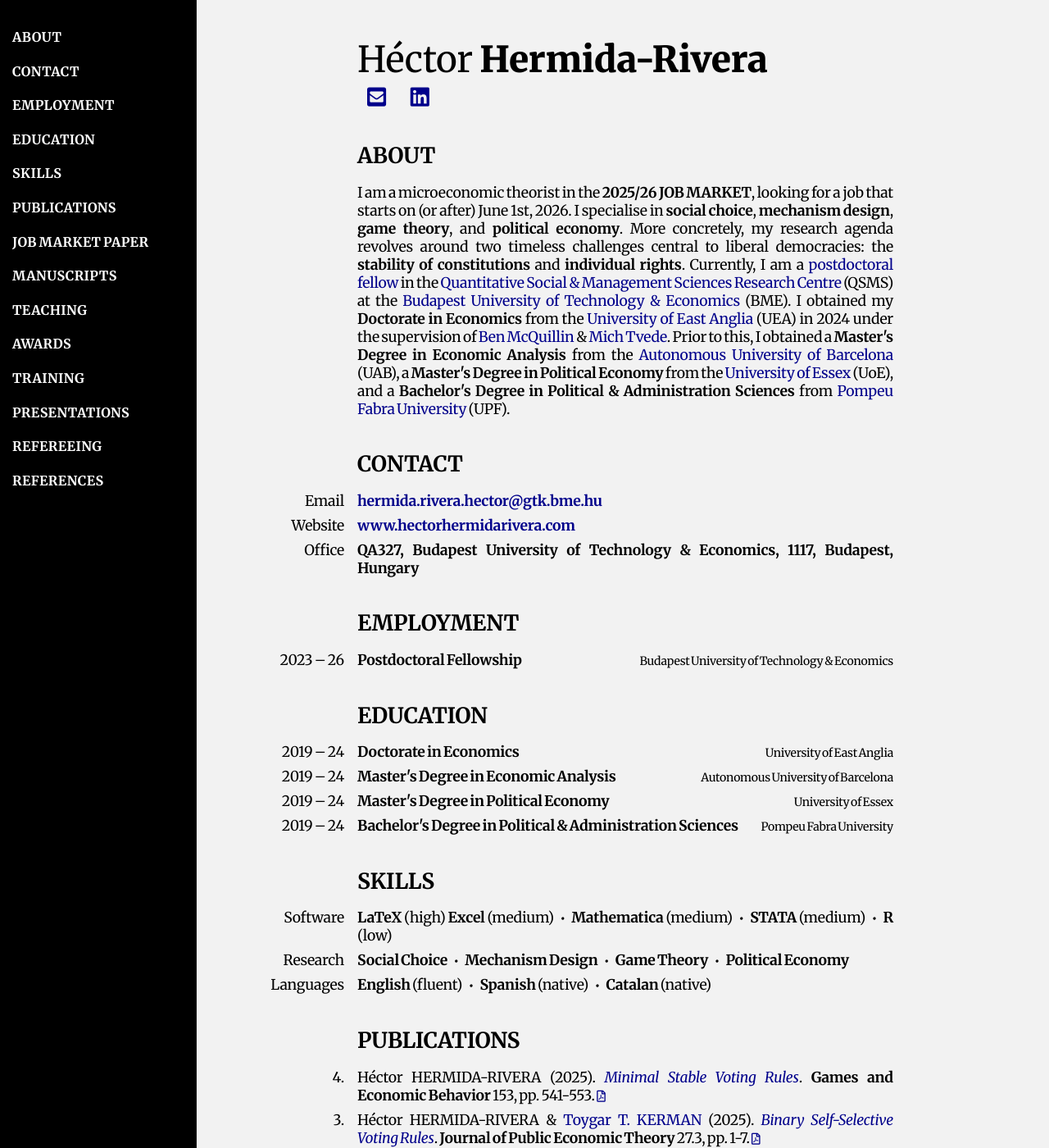
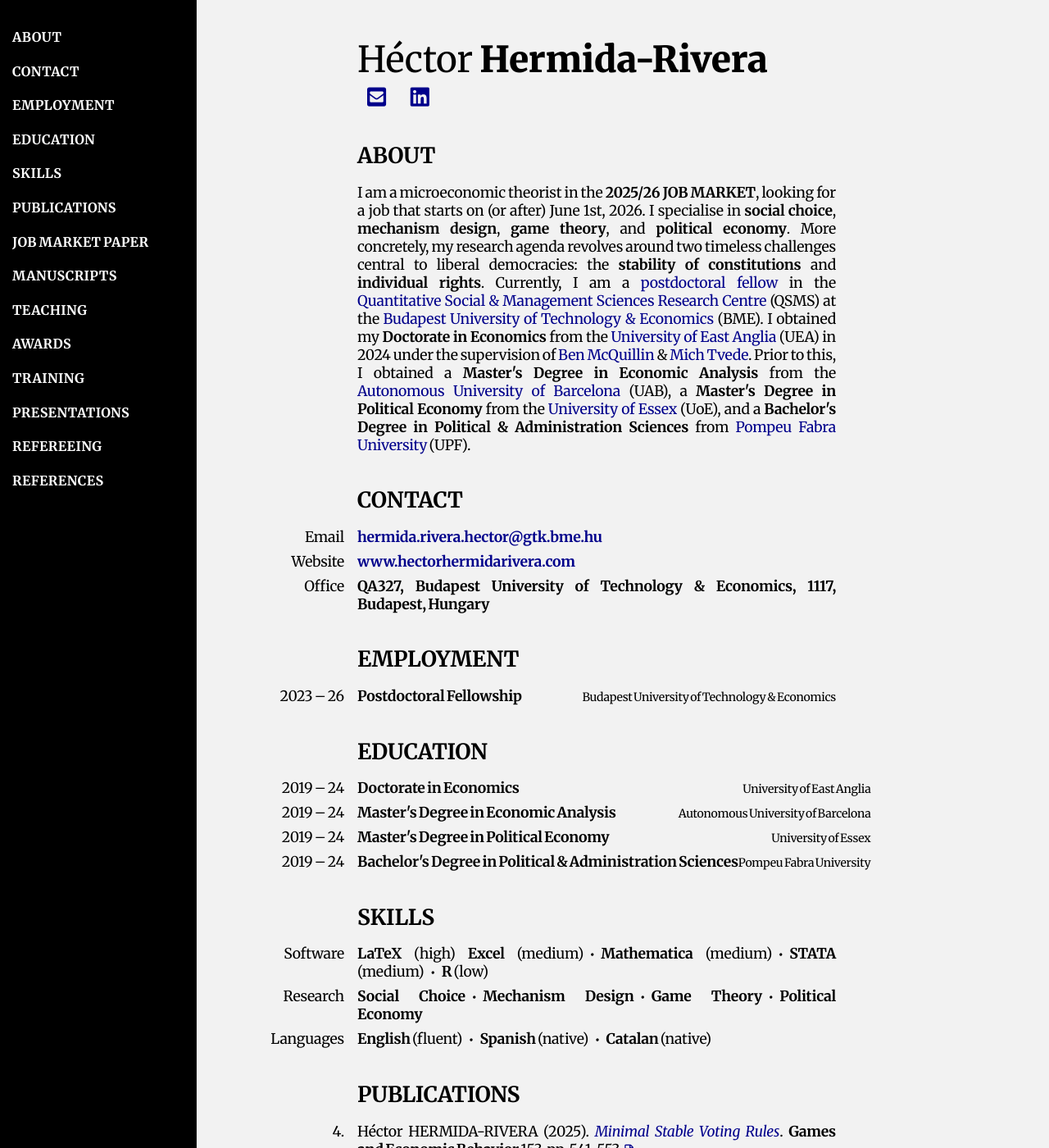
Before and after one commit to HectorHermidaRivera/hectorhermidarivera.github.io, a Jekyll site: the page built from index.md, in a window 1280 px wide and 1400 px high. Shown: the whole window at 82% size. Built offline with Jekyll 4.4.1, drawn with Linux system fonts in a browser that asks for light colours; a style sheet for code colours, icons or effects is not loaded.

Commit message:
Update style.css

```diff
--- a/assets/css/style.css
+++ b/assets/css/style.css
@@ -9,8 +9,8 @@ body {
 .content {
   margin: 0 auto;
   padding-top: 80px;
-  margin-left: 100px;
-  margin-right: 150px;
+  margin-left: 180px;   /* wider left margin */
+  margin-right: 220px;  /* wider right margin */
   max-width: 1100px;
   box-sizing: border-box;
   text-align: justify;
```
